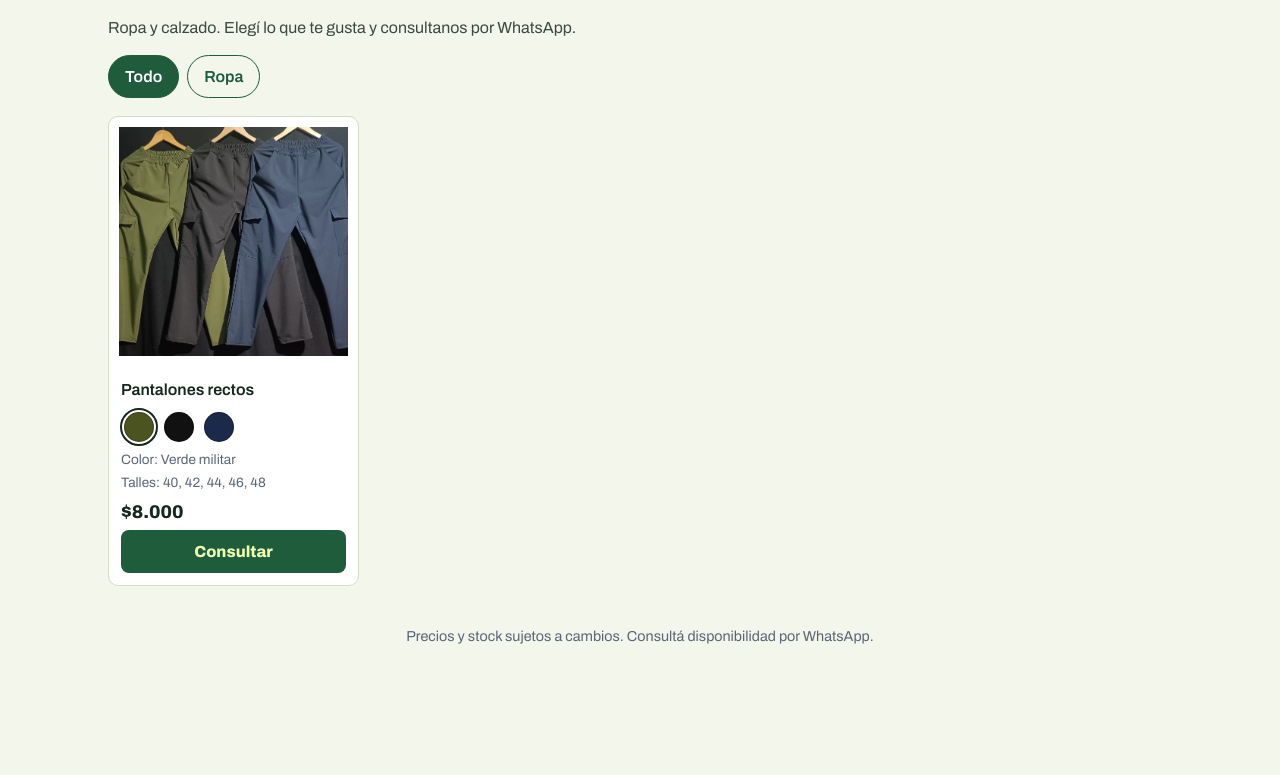
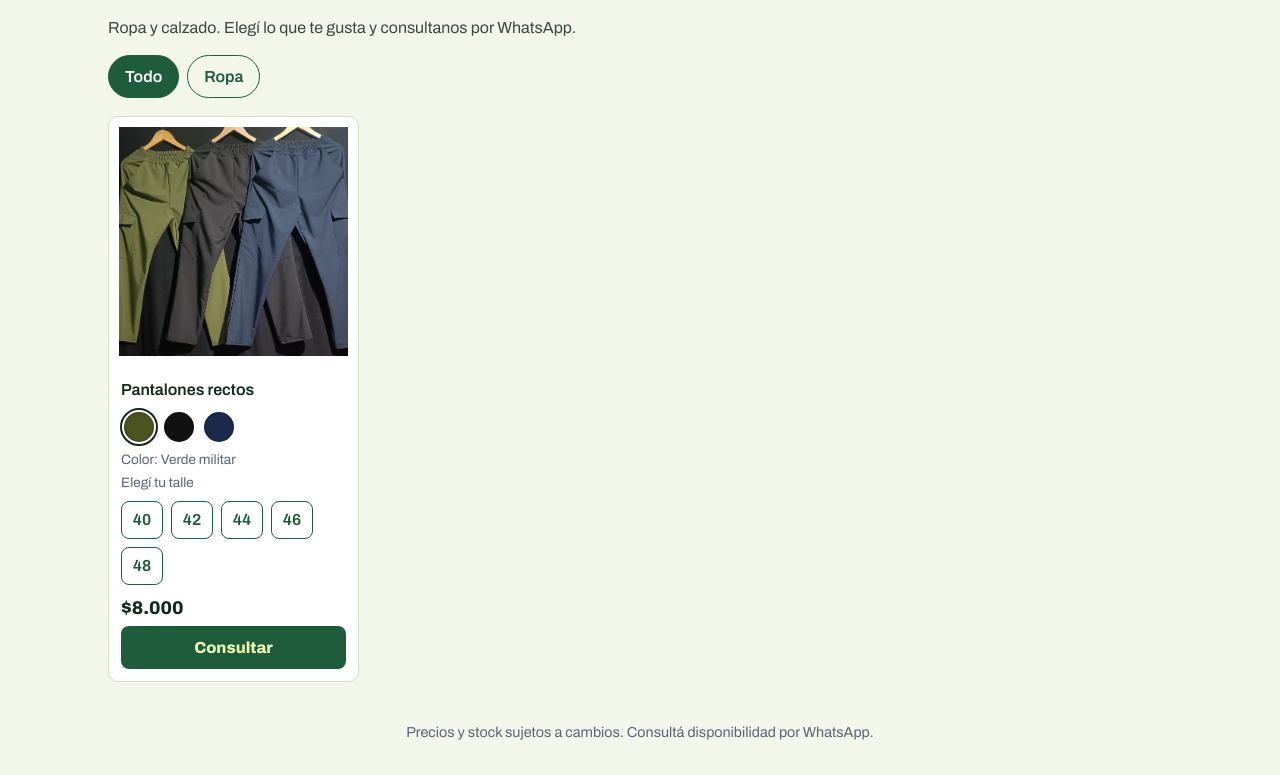
Before and after one commit to jalmerjaillitazabala-source/Gozo, a plain HTML site: page index.html in a window 1280 px wide. Shown: the part 541-1316 px from the top of the page. Before the commit the page ends 1220 px from the top, so only its background shows below. Drawn offline with Linux system fonts and the light colour scheme.

Commit message:
Add files via upload

```diff
--- a/index.html
+++ b/index.html
@@ -3,7 +3,13 @@
 <head>
 <meta charset="utf-8">
 <meta name="viewport" content="width=device-width, initial-scale=1">
-<title>Catálogo</title>
+<title>Gozo | Ropa y calzado</title>
+<meta name="description" content="Gozo: ropa y calzado. Mirá el catálogo y consultá por WhatsApp.">
+<link rel="canonical" href="https://jalmerjaillitazabala-source.github.io/Gozo/">
+<meta property="og:type" content="website">
+<meta property="og:title" content="Gozo | Ropa y calzado">
+<meta property="og:description" content="Mirá el catálogo de Gozo y consultá por WhatsApp.">
+<meta property="og:image" content="https://jalmerjaillitazabala-source.github.io/Gozo/logo-gozo.png">
 <link rel="preconnect" href="https://fonts.googleapis.com">
 <link rel="preconnect" href="https://fonts.gstatic.com" crossorigin>
 <link href="https://fonts.googleapis.com/css2?family=Archivo:wght@400;600;800&display=swap" rel="stylesheet">
@@ -37,6 +43,9 @@
   .muestras { display: flex; flex-wrap: wrap; gap: 10px; padding: 6px 3px 4px; }
   .muestra { width: 30px; height: 30px; border-radius: 50%; border: 1px solid rgba(0,0,0,.25); padding: 0; cursor: pointer; }
   .muestra[aria-pressed="true"] { outline: 2px solid var(--tinta); outline-offset: 2px; }
+  .talles-fila { display: flex; flex-wrap: wrap; gap: 8px; padding: 4px 0; }
+  .talle { min-width: 42px; height: 38px; padding: 0 10px; border-radius: 8px; border: 1.5px solid var(--indigo); background: transparent; color: var(--indigo); font: inherit; font-weight: 600; cursor: pointer; }
+  .talle[aria-pressed="true"] { background: var(--indigo); color: #eefcb0; }
   .precio-fila { display: flex; align-items: center; flex-wrap: wrap; gap: 4px 8px; margin-top: 2px; }
   .precio { font-weight: 800; font-size: 1.15rem; }
   .antes { text-decoration: line-through; color: #5a6a5f; font-size: .9rem; }
@@ -53,7 +62,7 @@
 <header>
   <img class="logo" src="logo-gozo.png" alt="Gozo, desde 1998">
 </header>
-<h1 class="solo-lectores" id="titulo">Gozo</h1>
+<h1 class="solo-lectores" id="titulo">Gozo, ropa y calzado</h1>
 <p class="bajada" id="bajada">Ropa y calzado. Elegí lo que te gusta y consultanos por WhatsApp.</p>
 
 <nav aria-label="Filtrar por categoría" id="filtros"></nav>
@@ -87,12 +96,15 @@
   const filtros = document.getElementById("filtros");
   let actual = "Todo";
 
-  document.title = "Catálogo · " + LOCAL;
-  document.getElementById("titulo").textContent = LOCAL;
+  document.title = LOCAL + " | Ropa y calzado";
+  document.getElementById("titulo").textContent = LOCAL + ", ropa y calzado";
   document.getElementById("pie").textContent = "Precios y stock sujetos a cambios. Consultá disponibilidad por WhatsApp.";
 
-  function linkWA(p, color) {
-    const msg = "Hola, quiero consultar por: " + p.nombre + (color ? " en color " + color : "") + " (" + fmt(p.precio) + ")";
+  function linkWA(p, color, talle) {
+    const detalle = [];
+    if (color) detalle.push("color " + color);
+    if (talle) detalle.push("talle " + talle);
+    const msg = "Hola, quiero consultar por: " + p.nombre + (detalle.length ? " en " + detalle.join(", ") : "") + " (" + fmt(p.precio) + ")";
     return "https://wa.me/" + WHATSAPP + "?text=" + encodeURIComponent(msg);
   }
 
@@ -116,15 +128,20 @@
       if (p.marca) info.appendChild(el("marca", p.marca));
       info.appendChild(el("nombre", p.nombre));
 
+      const colores = p.colores || [];
+      const talles = Array.isArray(p.talles) ? p.talles : String(p.talles || "").split(",").map(x => x.trim()).filter(Boolean);
+      let color = colores.length ? colores[0].nombre : "";
+      let talle = "";
+
       const btn = document.createElement("a");
       btn.className = "btn"; btn.target = "_blank"; btn.rel = "noopener"; btn.textContent = "Consultar";
-      const colores = p.colores || [];
-      btn.href = linkWA(p, colores.length ? colores[0].nombre : "");
+      const actualizar = () => { btn.href = linkWA(p, color, talle); };
+      actualizar();
 
       if (colores.length) {
         const fila = document.createElement("div");
         fila.className = "muestras"; fila.setAttribute("role", "group"); fila.setAttribute("aria-label", "Colores");
-        const etiqueta = el("talles", "Color: " + colores[0].nombre);
+        const etiqueta = el("talles", "Color: " + color);
         colores.forEach((c, i) => {
           const m = document.createElement("button");
           m.className = "muestra"; m.style.background = c.hex;
@@ -132,23 +149,35 @@
           m.setAttribute("aria-pressed", i === 0);
           m.onclick = () => {
             fila.querySelectorAll("button").forEach(x => x.setAttribute("aria-pressed", x === m));
-            etiqueta.textContent = "Color: " + c.nombre;
-            btn.href = linkWA(p, c.nombre);
+            color = c.nombre; etiqueta.textContent = "Color: " + color; actualizar();
           };
           fila.appendChild(m);
         });
         info.append(fila, etiqueta);
       }
 
-      if (p.talles) info.appendChild(el("talles", "Talles: " + p.talles));
+      if (talles.length) {
+        const fila = document.createElement("div");
+        fila.className = "talles-fila"; fila.setAttribute("role", "group"); fila.setAttribute("aria-label", "Talles");
+        const etiqueta = el("talles", "Elegí tu talle");
+        talles.forEach(t => {
+          const b = document.createElement("button");
+          b.className = "talle"; b.textContent = t; b.setAttribute("aria-pressed", "false");
+          b.onclick = () => {
+            fila.querySelectorAll("button").forEach(x => x.setAttribute("aria-pressed", x === b));
+            talle = t; etiqueta.textContent = "Talle: " + t; actualizar();
+          };
+          fila.appendChild(b);
+        });
+        info.append(etiqueta, fila);
+      }
 
       const precio = document.createElement("div");
       precio.className = "precio-fila";
       precio.appendChild(el("precio", fmt(p.precio)));
       if (p.precioAntes && p.precioAntes > p.precio) {
         const pct = Math.round((1 - p.precio / p.precioAntes) * 100);
-        const bad = el("badge", "-" + pct + "%");
-        precio.append(bad, el("antes", fmt(p.precioAntes)));
+        precio.append(el("badge", "-" + pct + "%"), el("antes", fmt(p.precioAntes)));
       }
       info.append(precio, btn);
       a.append(foto, info);
```
